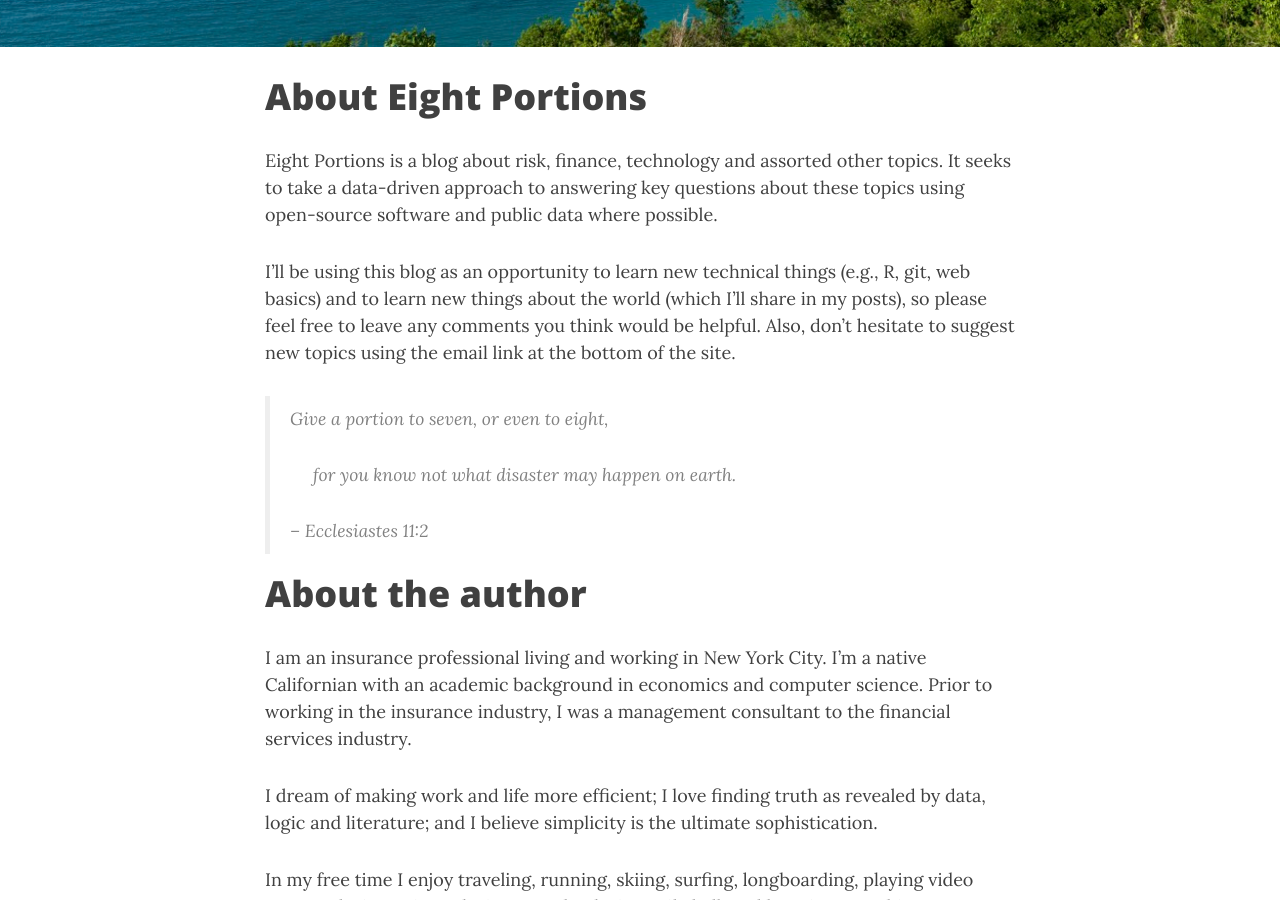
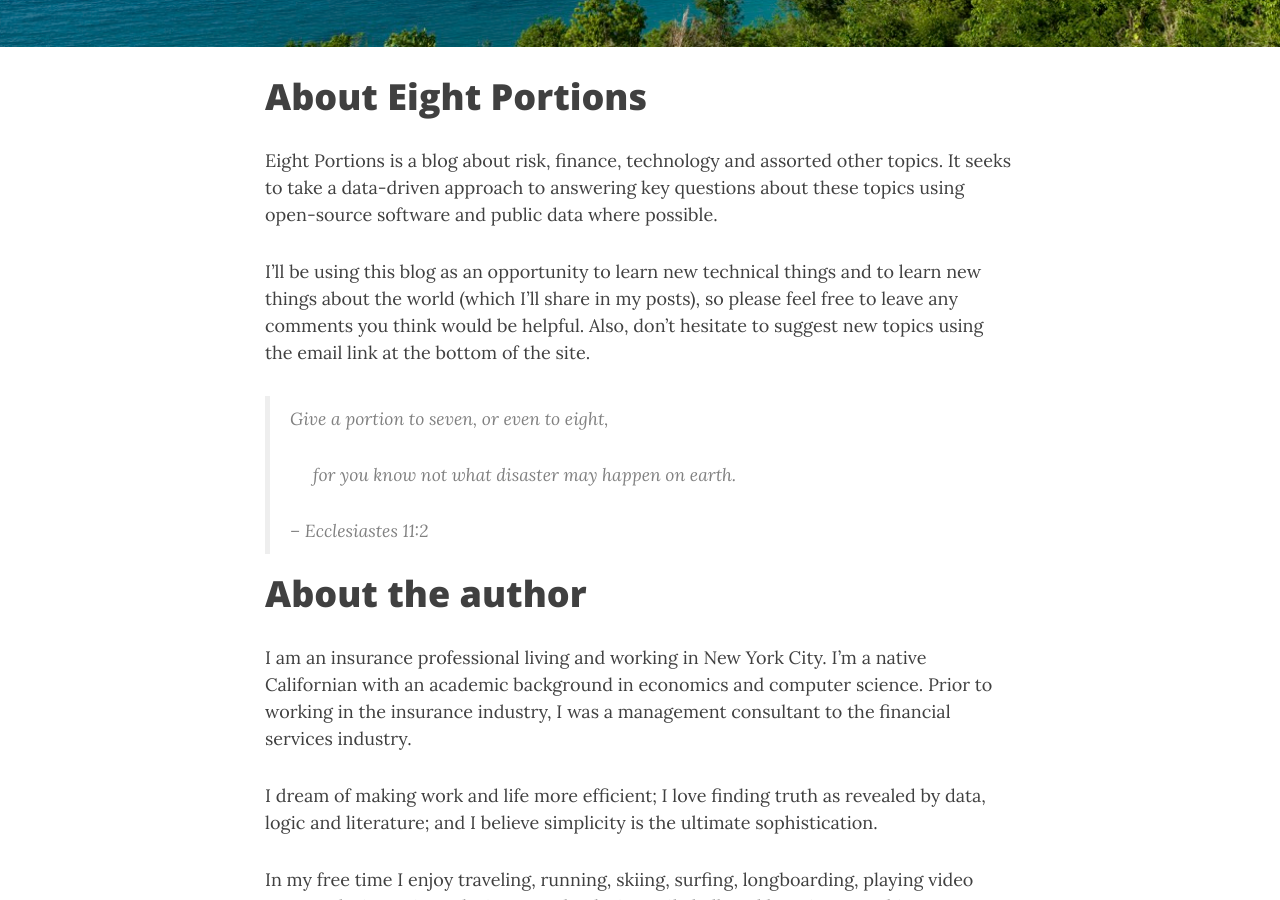
Before and after one commit to rtlee9/rtlee9.github.io, a Jekyll site: the page built from aboutme.md, in a window 1280 px wide and 900 px high, scrolled down 355 px. Built offline with Jekyll 4.4.1, drawn with Linux system fonts in a browser that asks for light colours; nearby versions of some CDN libraries.

Commit message:
Remove technical examples

```diff
--- a/aboutme.md
+++ b/aboutme.md
@@ -7,7 +7,7 @@ headerUP: true
 # About Eight Portions
 Eight Portions is a blog about risk, finance, technology and assorted other topics. It seeks to take a data-driven approach to answering key questions about these topics using open-source software and public data where possible.
 
-I'll be using this blog as an opportunity to learn new technical things (e.g., R, git, web basics) and to learn new things about the world (which I'll share in my posts), so please feel free to leave any comments you think would be helpful. Also, don't hesitate to suggest new topics using the email link at the bottom of the site.
+I'll be using this blog as an opportunity to learn new technical things and to learn new things about the world (which I'll share in my posts), so please feel free to leave any comments you think would be helpful. Also, don't hesitate to suggest new topics using the email link at the bottom of the site.
 
 > Give a portion to seven, or even to eight,
 >
```
